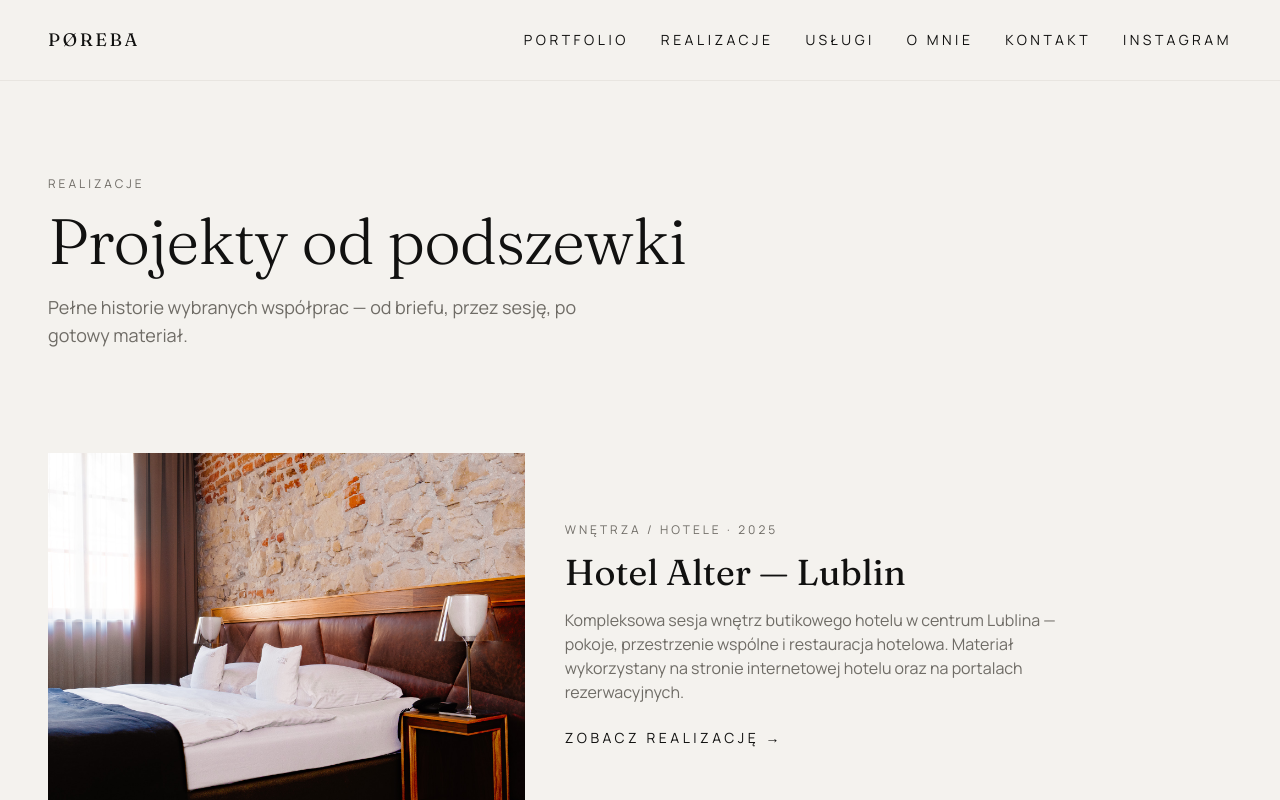
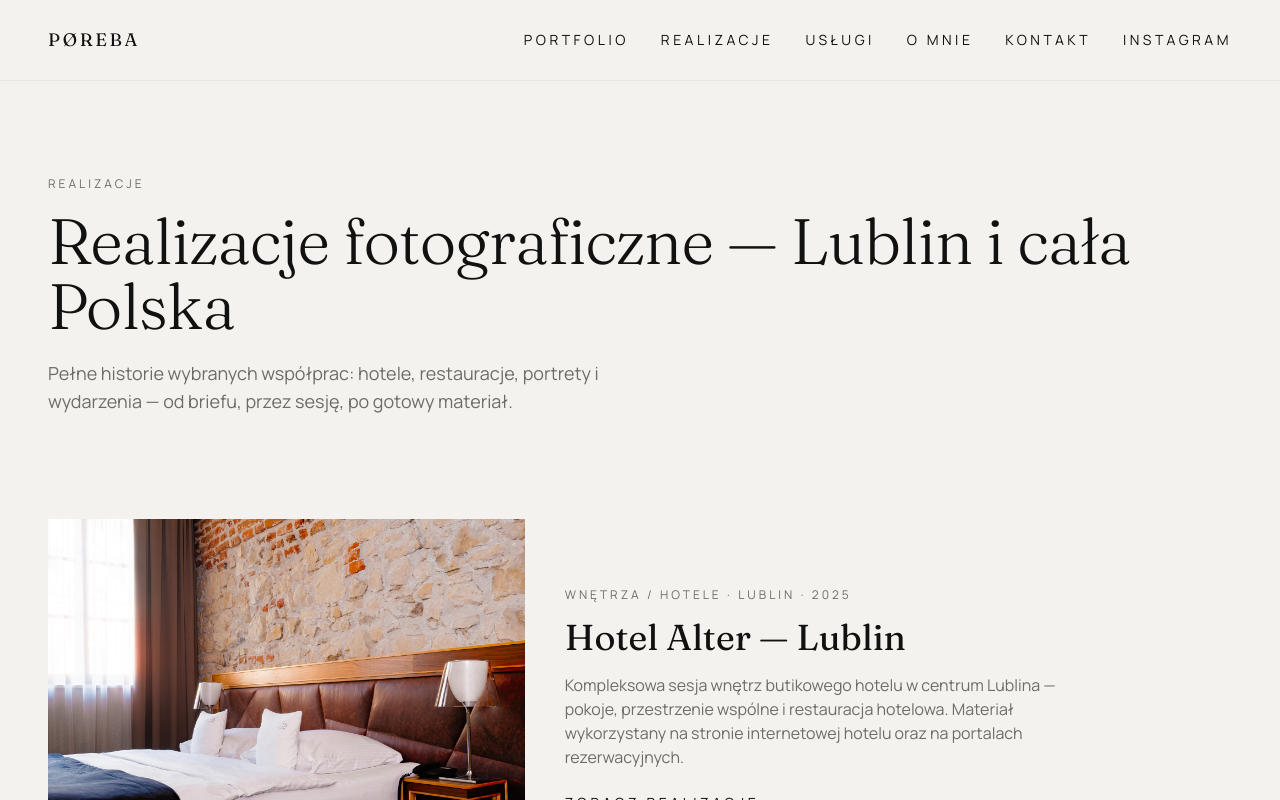
Before and after one commit to marcin-por95/POREBA-SITE, a Next.js app: page /realizacje in a window 1280 px wide. Shown: the top 800 px of the page. Built offline with nearby package versions, Linux system fonts and the light colour scheme; no server answers.

Commit message:
seo: improve projects index metadata and h1

```diff
--- a/app/realizacje/page.tsx
+++ b/app/realizacje/page.tsx
@@ -9,9 +9,9 @@ import { categoryLabels } from "@/types/project";
 import { buildMetadata } from "@/lib/metadata";
 
 export const metadata: Metadata = buildMetadata({
-  title: "Realizacje",
+  title: "Realizacje fotograficzne Lublin",
   description:
-    "Wybrane realizacje: hotele, restauracje, sesje portretowe i eventy firmowe zrealizowane w Lublinie i całej Polsce.",
+    "Wybrane realizacje fotograficzne PØREBA Fotografia: hotele, restauracje, sesje portretowe i eventy firmowe w Lublinie oraz całej Polsce.",
   path: "/realizacje",
 });
 
@@ -22,9 +22,10 @@ export default function RealizacjePage() {
     <div className="pb-24 pt-36 sm:pb-32 sm:pt-44">
       <Container>
         <SectionHeading
+          as="h1"
           eyebrow="Realizacje"
-          title="Projekty od podszewki"
-          description="Pełne historie wybranych współprac — od briefu, przez sesję, po gotowy materiał."
+          title="Realizacje fotograficzne — Lublin i cała Polska"
+          description="Pełne historie wybranych współprac: hotele, restauracje, portrety i wydarzenia — od briefu, przez sesję, po gotowy materiał."
         />
 
         <div className="mt-16 flex flex-col divide-y divide-mist/40">
@@ -45,7 +46,7 @@ export default function RealizacjePage() {
                 </div>
                 <div>
                   <span className="eyebrow text-stone">
-                    {categoryLabels[project.category]} · {project.year}
+                    {categoryLabels[project.category]} · {project.location} · {project.year}
                   </span>
                   <h2 className="mt-3 font-serif text-3xl sm:text-4xl">{project.title}</h2>
                   <p className="mt-4 max-w-lg text-stone">{project.description}</p>
```
